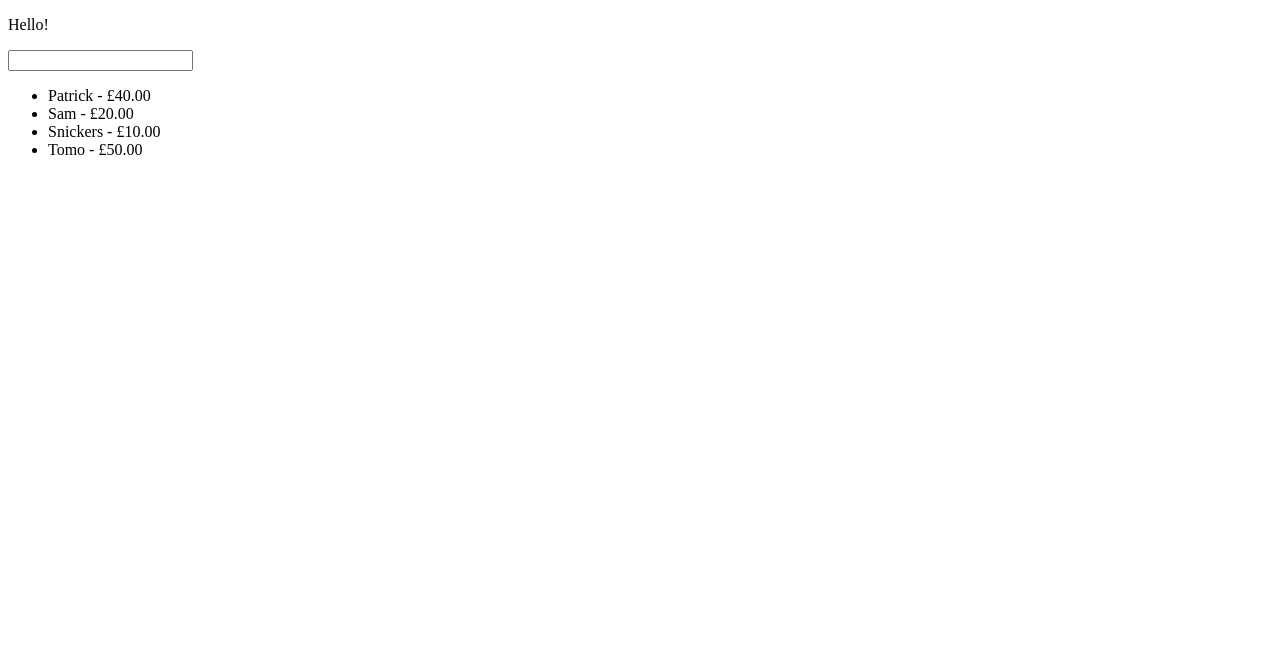
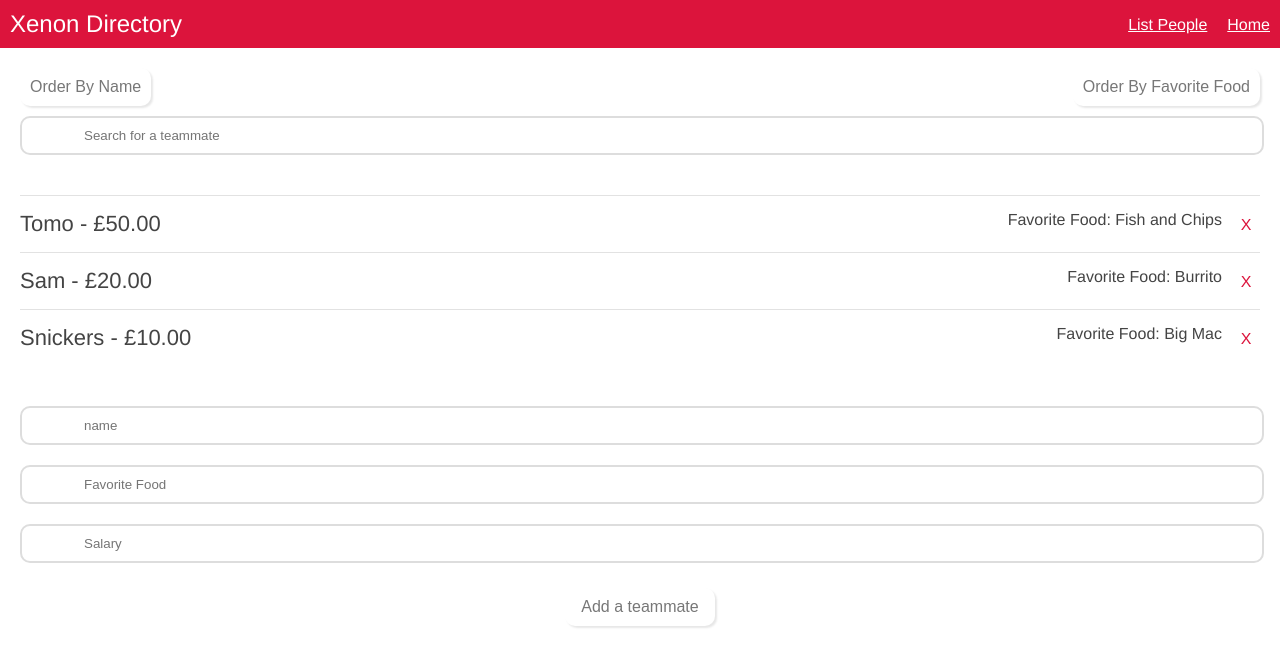
Before and after one commit to tomonorman/angularjstutorial, a plain HTML site: page index.html in a window 1280 px wide. Drawn offline with Linux system fonts and the light colour scheme.

Commit message:
Input Form Added

```diff
--- a/app/app.js
+++ b/app/app.js
@@ -3,12 +3,28 @@ var myTomoApp = angular.module('myTomoApp', []);
 
 myTomoApp.controller('TomoController', ['$scope',function($scope){
 
-  $scope.message = "Hello!";
+$scope.removePerson = function(person){
+  var removedPerson = $scope.people.indexOf(person);
+  $scope.people.splice(removedPerson, 1);
+};
+
+$scope.addPerson = function(){
+  $scope.people.push({
+    name: $scope.newperson.name,
+    favFood: $scope.newperson.favFood,
+    salary: parseInt($scope.newperson.salary),
+    available: true
+  });
+
+  $scope.newperson.name = "";
+  $scope.newperson.favFood = "";
+  $scope.newperson.salary = "";
+};
 
   $scope.people = [
-    { name: "Tomo", favFood: "Fish and Chips", salary: 50 },
-    { name: "Patrick", favFood: "Bagel", salary: 40 },
-    { name: "Sam", favFood: "Burrito", salary: 20 },
-    { name: "Snickers", favFood: "Big Mac", salary: 10 }
+    { name: "Tomo", favFood: "Fish and Chips", salary: 50, available: true },
+    { name: "Patrick", favFood: "Bagel", salary: 40, available: false },
+    { name: "Sam", favFood: "Burrito", salary: 20, available: true },
+    { name: "Snickers", favFood: "Big Mac", salary: 10, available: true }
   ];
 }]);
--- /dev/null
+++ b/header.html
@@ -0,0 +1,7 @@
+<div id="menu-bar">
+  <h1>Xenon Directory</h1>
+  <ul>
+    <li><a href="">Home</a></li>
+    <li><a href="">List People</a></li>
+  </ul>
+</div>
--- a/index.html
+++ b/index.html
@@ -10,14 +10,26 @@
   <title>AngularJs!</title>
 </head>
 <body>
-  <div ng-controller="TomoController">
-    <p>{{ message }}</p>
-    <input type="text" ng-model="search">
-    <ul>
-      <li ng-repeat="person in people | orderBy: 'name' | filter: search ">
-        {{ person.name }} - {{ person.salary | currency: '£' }}
-      </li>
-    </ul>
+  <header ng-include="'header.html'"></header>
+  <div class="content">
+    <div ng-controller="TomoController">
+      <button ng-click="order = 'name'">Order By Name</button>
+      <button ng-click="order = 'favFood'">Order By Favorite Food</button>
+      <input type="text" ng-model="search" placeholder="Search for a teammate">
+      <ul>
+        <li ng-repeat="person in people | orderBy: order | filter: search" ng-show="person.available">
+          <h3>{{ person.name }} - {{ person.salary | currency: '£' }}</h3>
+          <div class="remove" ng-click="removePerson(person)">X</div>
+          <span>Favorite Food: {{ person.favFood  }}</span>
+        </li>
+      </ul>
+      <form ng-submit="addPerson()">
+        <input type="text" placeholder="name" ng-model="newperson.name">
+        <input type="text" placeholder="Favorite Food" ng-model="newperson.favFood">
+        <input type="text" placeholder="Salary" ng-model="newperson.salary">
+        <input type="submit" value="Add a teammate">
+      </form>
+    </div>
   </div>
 </body>
 </html>
--- a/styles/styles.css
+++ b/styles/styles.css
@@ -1,3 +1,111 @@
-.orange {
-  color: orange;
+body{
+  font-family: Helvetica;
+  margin: 0;
 }
+
+h1,h2,h3{
+  margin: 0;
+}
+
+#menu-bar{
+  background: crimson;
+  color: #fff;
+  padding: 10px;
+}
+
+#menu-bar h1{
+  font-size: 24px;
+  font-weight: normal;
+  display: inline-block;
+}
+
+#menu-bar ul{
+  float: right;
+  list-style-type: none;
+  padding: 0;
+  margin: 6px 0;
+}
+
+#menu-bar li{
+  float: right;
+  margin-left: 20px;
+}
+
+#menu-bar a{
+  color: #fff
+}
+
+main{
+  background: #eee;
+  width: 80%;
+  margin: 30px auto;
+  border-radius: 10px;
+}
+
+.content{
+  padding: 20px;
+}
+
+.content button,
+.content input[type="submit"]{
+  background: #fff;
+  padding: 10px;
+  border-radius: 10px;
+  cursor: pointer;
+  color: #777;
+  border: 0;
+  box-shadow: 2px 2px 2px rgba(20,20,20,0.1);
+  font-size: 16px;
+}
+
+.content button:nth-child(2){
+  float: right;
+}
+
+.content ul{
+  padding: 0;
+  list-style-type: none;
+  margin: 30px 0;
+}
+
+.content li{
+  padding: 15px 0;
+  border-top: 1px solid #e2e2e2;
+  color: #444;
+}
+
+.content li span{
+  float: right;
+}
+
+.content li h3{
+  display: inline-block;
+  font-weight: normal;
+  font-size: 22px;
+}
+
+.content input{
+  width: 90%;
+  padding: 10px 5%;
+  border-radius: 10px;
+  border: 2px solid #ddd;
+  margin: 10px 0;
+}
+
+.content input[type="submit"]:last-child{
+  width: 150px;
+  display: block;
+  margin: 15px auto;
+}
+
+.remove{
+  float: right;
+  padding: 5px;
+  background: #fff;
+  width: 18px;
+  text-align: center;
+  border-radius: 20px;
+  color: crimson;
+  cursor: pointer;
+  margin-left: 10px;
+}
```
